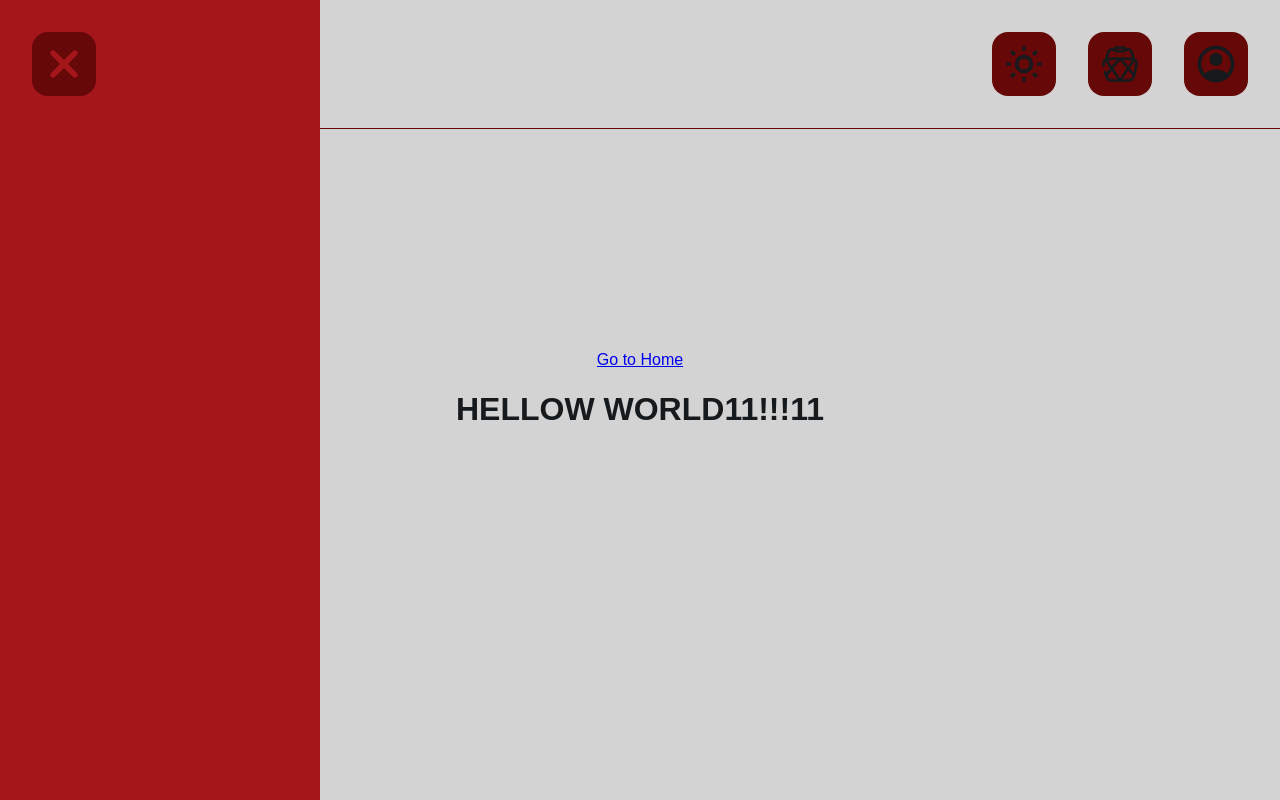
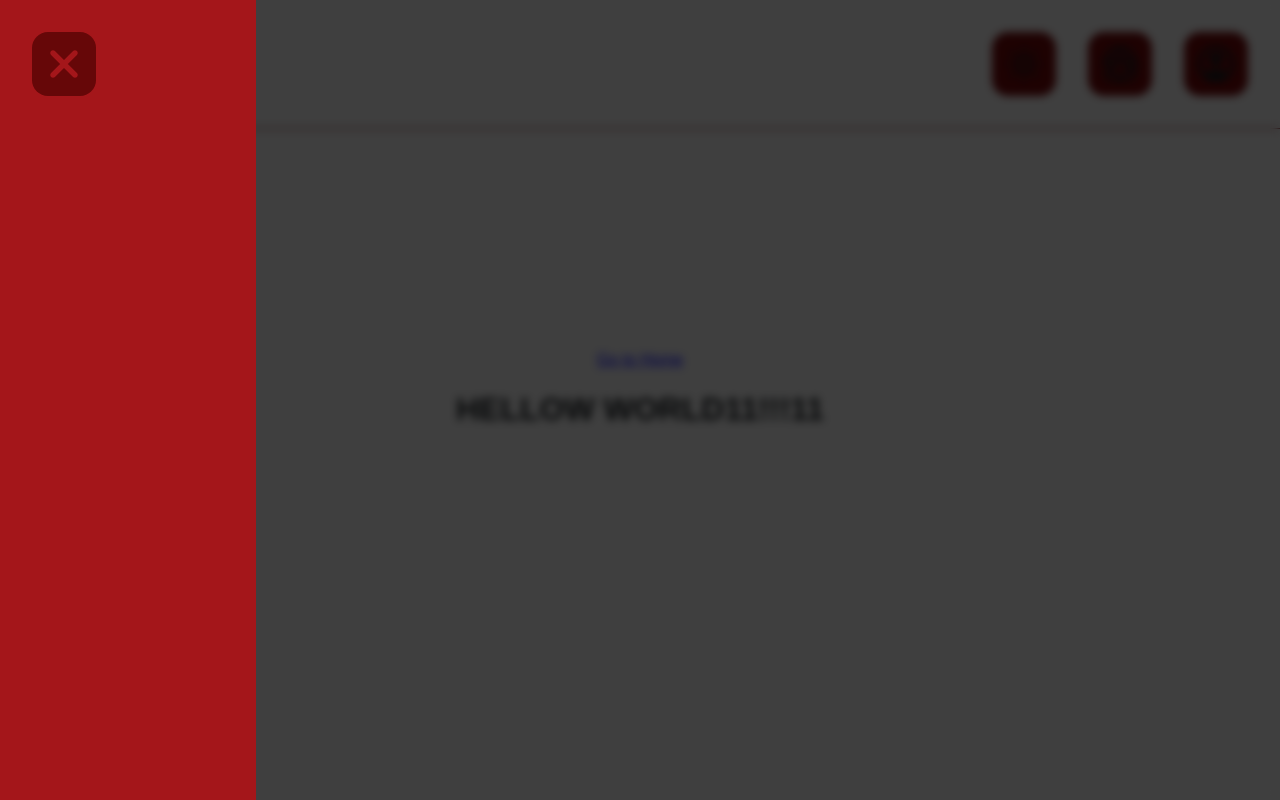
Before and after one commit to JaxPlus/ProjectFlash, a Vue app in the folder ui/: page / in a window 1280 px wide. Both pictures are taken after a click on the element 64 px from the left and 64 px from the top of the page. Built offline with nearby package versions, Linux system fonts and the light colour scheme.

Commit message:
feat: added menu animation

```diff
--- a/ui/src/components/Menu.vue
+++ b/ui/src/components/Menu.vue
@@ -4,20 +4,30 @@ import IconButton from "./IconButton.vue";
 
 <template>
     <div class="menu">
-        <IconButton @click="$emit('closeMenu')">
-            <svg xmlns="http://www.w3.org/2000/svg" width="0.75em" height="1em" viewBox="0 0 384 512"><path fill="#A4161A" d="M342.6 150.6c12.5-12.5 12.5-32.8 0-45.3s-32.8-12.5-45.3 0L192 210.7L86.6 105.4c-12.5-12.5-32.8-12.5-45.3 0s-12.5 32.8 0 45.3L146.7 256L41.4 361.4c-12.5 12.5-12.5 32.8 0 45.3s32.8 12.5 45.3 0L192 301.3l105.4 105.3c12.5 12.5 32.8 12.5 45.3 0s12.5-32.8 0-45.3L237.3 256z"/></svg>
-        </IconButton>
+        <div class="menu-content">
+            <IconButton @click="$emit('closeMenu')">
+                <svg xmlns="http://www.w3.org/2000/svg" width="0.75em" height="1em" viewBox="0 0 384 512"><path fill="#A4161A" d="M342.6 150.6c12.5-12.5 12.5-32.8 0-45.3s-32.8-12.5-45.3 0L192 210.7L86.6 105.4c-12.5-12.5-32.8-12.5-45.3 0s-12.5 32.8 0 45.3L146.7 256L41.4 361.4c-12.5 12.5-12.5 32.8 0 45.3s32.8 12.5 45.3 0L192 301.3l105.4 105.3c12.5 12.5 32.8 12.5 45.3 0s12.5-32.8 0-45.3L237.3 256z"/></svg>
+            </IconButton>
+        </div>
     </div>
 </template>
 
 <style scoped>
 .menu {
     position: fixed;
-    width: 25vw;
+    width: 100vw;
     height: 100vh;
     top: 0;
     left: 0;
     display: flex;
+    z-index: 10;
+}
+
+.menu-content {
+    width: 20vw;
+    height: 100vh;
+    display: flex;
+    flex-direction: column;
     background-color: var(--secondary-color);
 }
 </style>
--- a/ui/src/components/Navbar.vue
+++ b/ui/src/components/Navbar.vue
@@ -24,7 +24,12 @@ const isMenu = ref(false);
         </div>
     </nav>
 
-    <Menu v-if="isMenu" @closeMenu="isMenu = false"/>
+    <Transition name="menuLeft">
+        <Menu v-if="isMenu" @closeMenu="isMenu = false"/>
+    </Transition>
+    <Transition name="menuBlur">
+        <div v-if="isMenu" class="menu-blur" />
+    </Transition>
 </template>
 
 <style scoped>
@@ -39,6 +44,17 @@ const isMenu = ref(false);
         border-bottom: var(--primary-color) 1px solid;
     }
 
+    .menu-blur {
+        position: fixed;
+        top: 0;
+        right: 0;
+        width: 100vw;
+        height: 100vh;
+        background-color: rgba(0, 0, 0, 0.7);
+        backdrop-filter: blur(4px);
+        z-index: 1;
+    }
+
     .btn-nav-group {
         display: flex;
     }
@@ -46,4 +62,24 @@ const isMenu = ref(false);
     .btn-nav-group div {
         margin-left: 0;
     }
+
+    .menuLeft-enter-active,
+    .menuLeft-leave-active {
+        transition: left 0.3s ease;
+    }
+
+    .menuBlur-enter-active,
+    .menuBlur-leave-active {
+        transition: opacity 0.3s ease;
+    }
+
+    .menuLeft-enter-from,
+    .menuLeft-leave-to {
+        left: -100%;
+    }
+
+    .menuBlur-enter-from,
+    .menuBlur-leave-to {
+        opacity: 0;
+    }
 </style>
```
